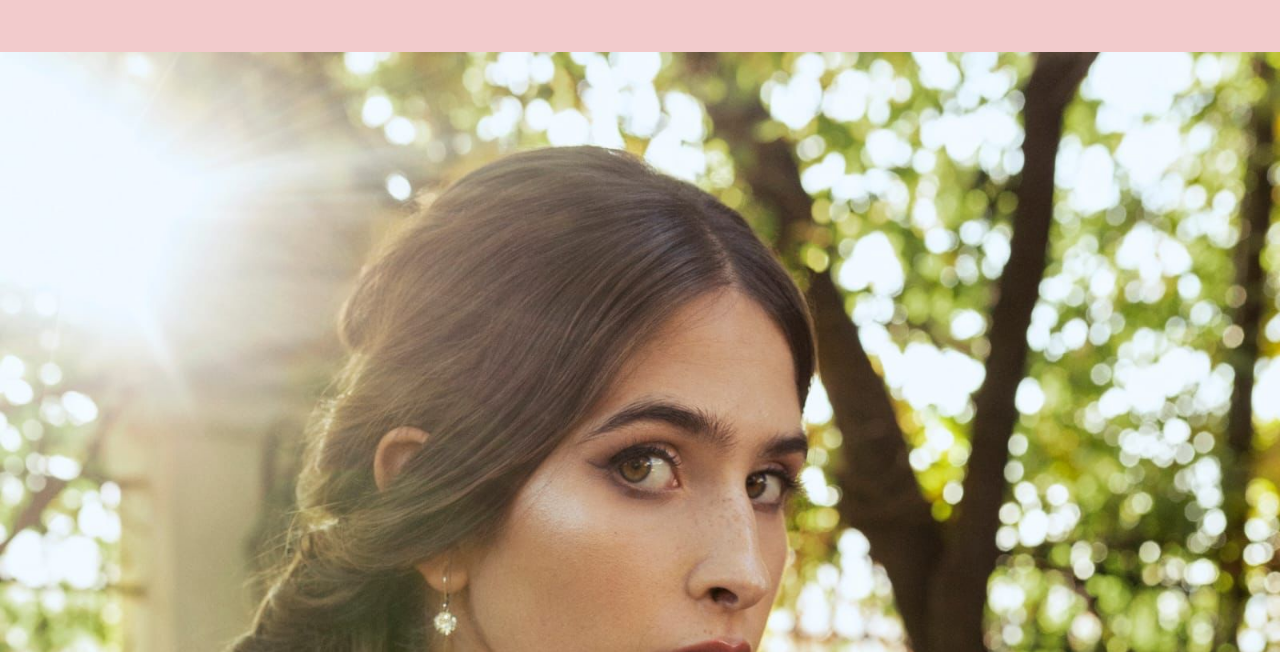
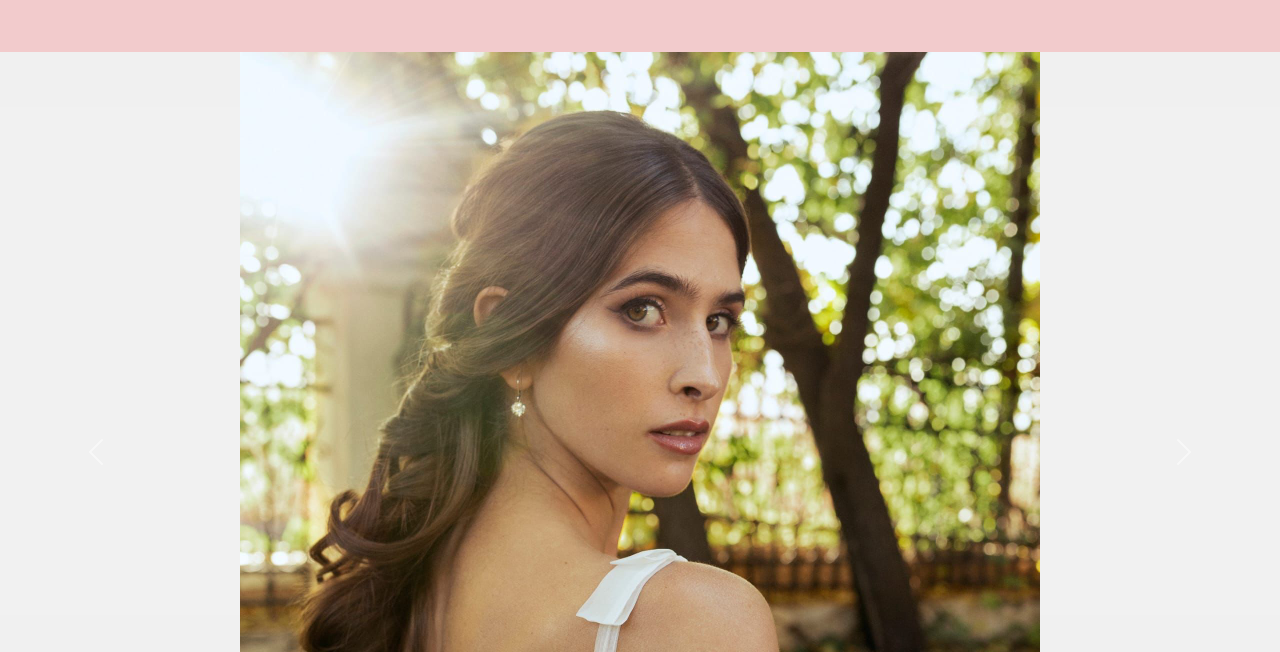
Before and after one commit to Seb-Saez/PF-Saez, a website: page pages/novias.html in a window 1280 px wide. Shown: the part 148-800 px from the top of the page. Drawn offline with nearby package versions, Linux system fonts and the light colour scheme.

Commit message:
retoques a las galerias, max height mquery

```diff
--- a/scss/base/_funcionalidades.scss
+++ b/scss/base/_funcionalidades.scss
@@ -13,5 +13,6 @@
     --color3: #809e82;
     --color4: #ba6664;
     --color5: #324f4d;
+    --color6: #eeeeeed8;
 
 }
--- a/scss/base/_mediaquery.scss
+++ b/scss/base/_mediaquery.scss
@@ -119,7 +119,39 @@ section.sobre-mi-container{
 
 }
 
+
+
+@media screen and (min-width: 768px){
+
+
+
+    /*Galerias responsive, que no se hagan mas grandes*/
+
+
+
+    div.carousel-inner{
+        background-color: var(--color6);
+        height: 600px;
+        width: 100%;
+        div.carousel-item {
+            height: 600px;
+            width: 100%;
+
+
+            img{
+                width: auto;
+                height: 600px;
+                object-fit: contain;
+
+            }
+          }
+        }
+}
+
 @media screen and (min-width: 1000px){
+
+    /*formulario de contacto*/
+
     form.form-container{
         grid-template-columns: 1fr;
         p{
@@ -136,4 +168,24 @@ section.sobre-mi-container{
             }
         }
     }
+
+
+    /*Galerias responsive, que no se hagan mas grandes*/
+
+    div.carousel-inner{
+        height: 800px;
+        width: 100%;
+        div.carousel-item {
+            height: 800px;
+            width: 100%;
+
+
+            img{
+                width: auto;
+                height: 800px;
+                object-fit: contain;
+
+            }
+          }
+        }
 }
--- a/scss/components/_main.scss
+++ b/scss/components/_main.scss
@@ -179,7 +179,7 @@ section.main-form{
 
 /*Formulario de contacto con grid*/
 form.form-container {
-  background-color: rgba(238, 238, 238, 0.849);
+  background-color: var(--color6);
   box-sizing: border-box;
   border: 3px none;
   border-radius: 5px;
```
Also changed, not shown: pages/novias.html (+2 -2 lines), css/estilos.css.
